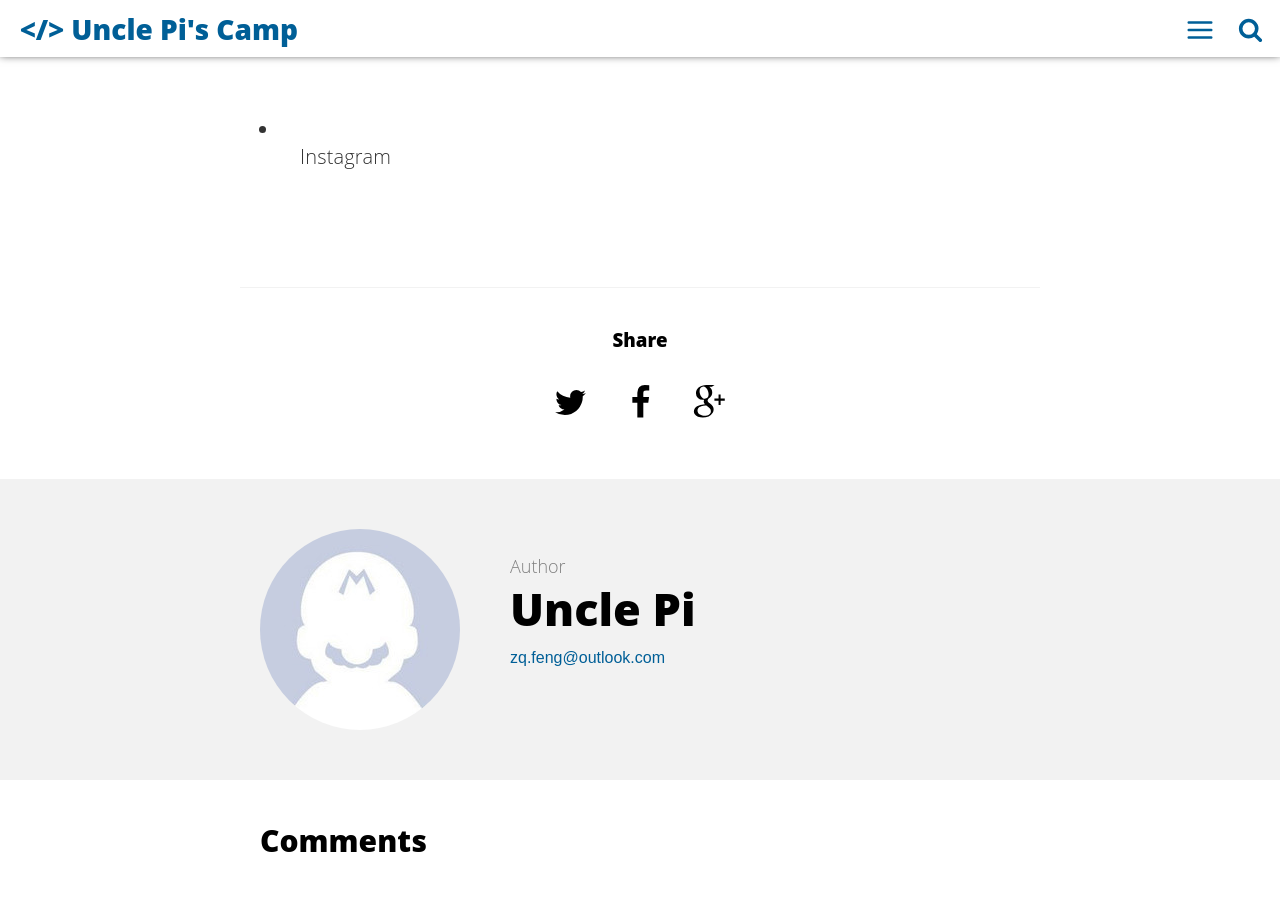
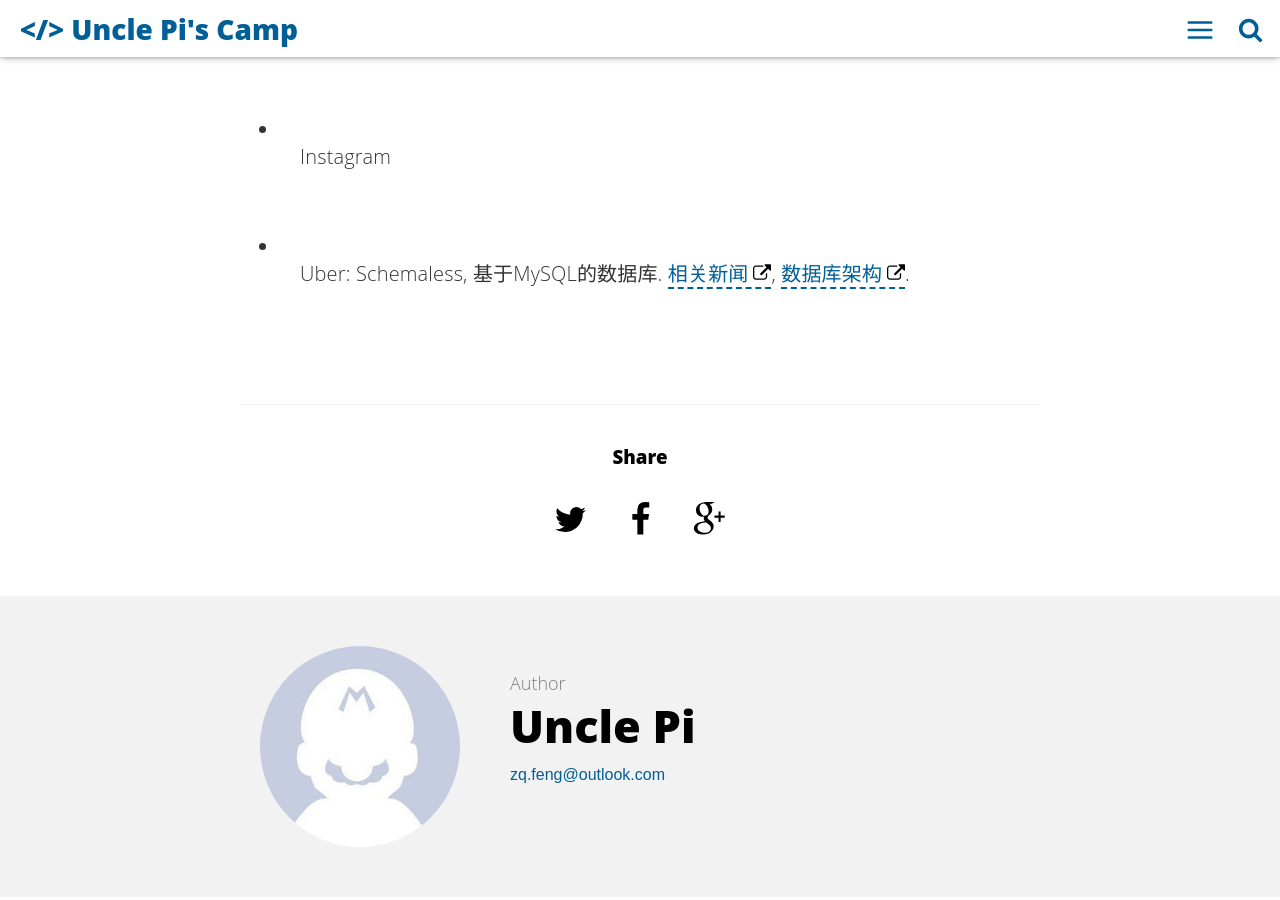
Before and after one commit to simfeng/microblog, a Jekyll site: the page built from _posts/2016-07-17-主流数据库赏析.md, in a window 1280 px wide and 900 px high, scrolled down 1924 px. Built offline with Jekyll 4.4.1, drawn with Linux system fonts in a browser that asks for light colours; comment, search, counter and statistics services are not loaded; part of the change alters nothing that is shown.

Commit message:
update 主流数据库赏析

```diff
--- a/_posts/2016-07-17-主流数据库赏析.md
+++ b/_posts/2016-07-17-主流数据库赏析.md
@@ -4,9 +4,10 @@ title: "主流数据库赏析"
 date: 2016-07-17 14:16:23
 image: '/assets/img/'
 description:
-main-class:
+main-class: "DB"
 color:
 tags:
+- database
 categories:
 twitter_text:
 introduction:
@@ -39,3 +40,5 @@ introduction:
 - Douban
 
 - Instagram
+
+- Uber: Schemaless, 基于MySQL的数据库. [相关新闻](http://www.oschina.net/news/75638/uber-mysql-migration?from=20160731), [数据库架构](http://toutiao.com/i6253257507116941825/).
```
